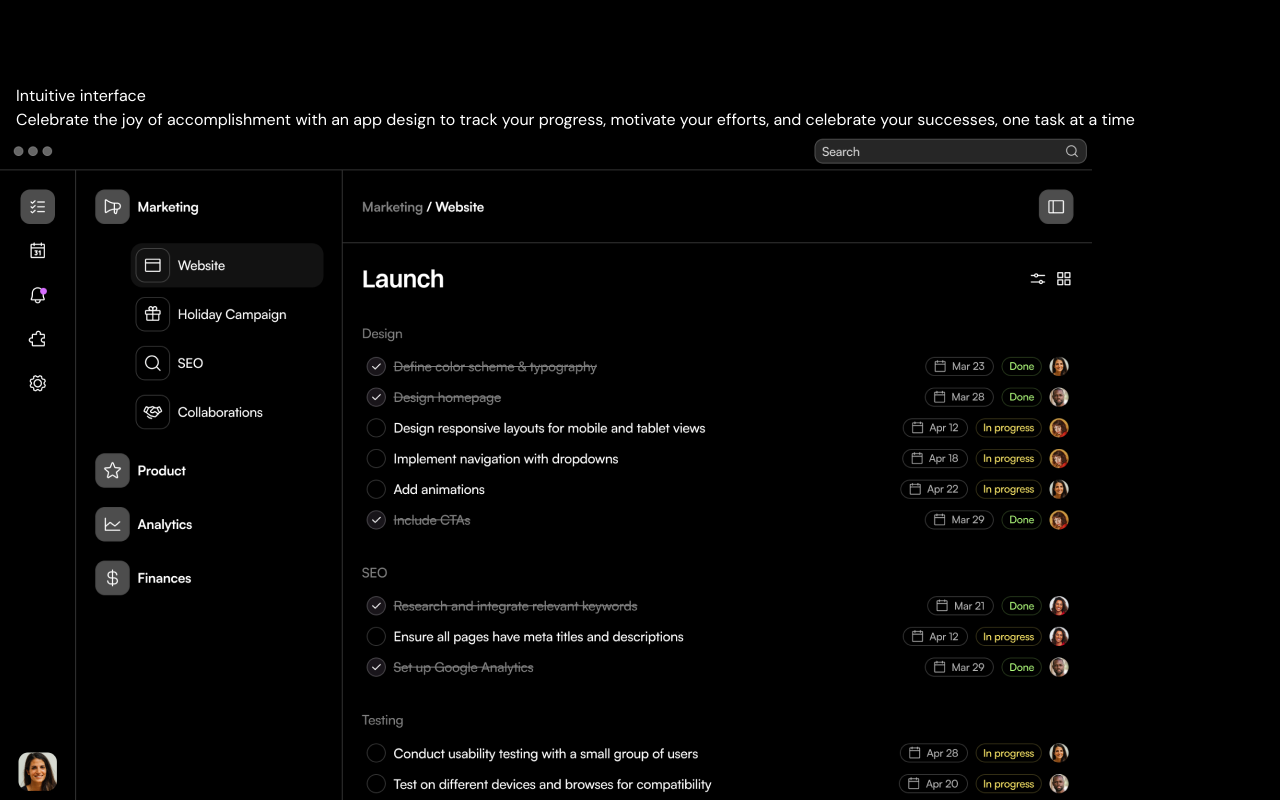
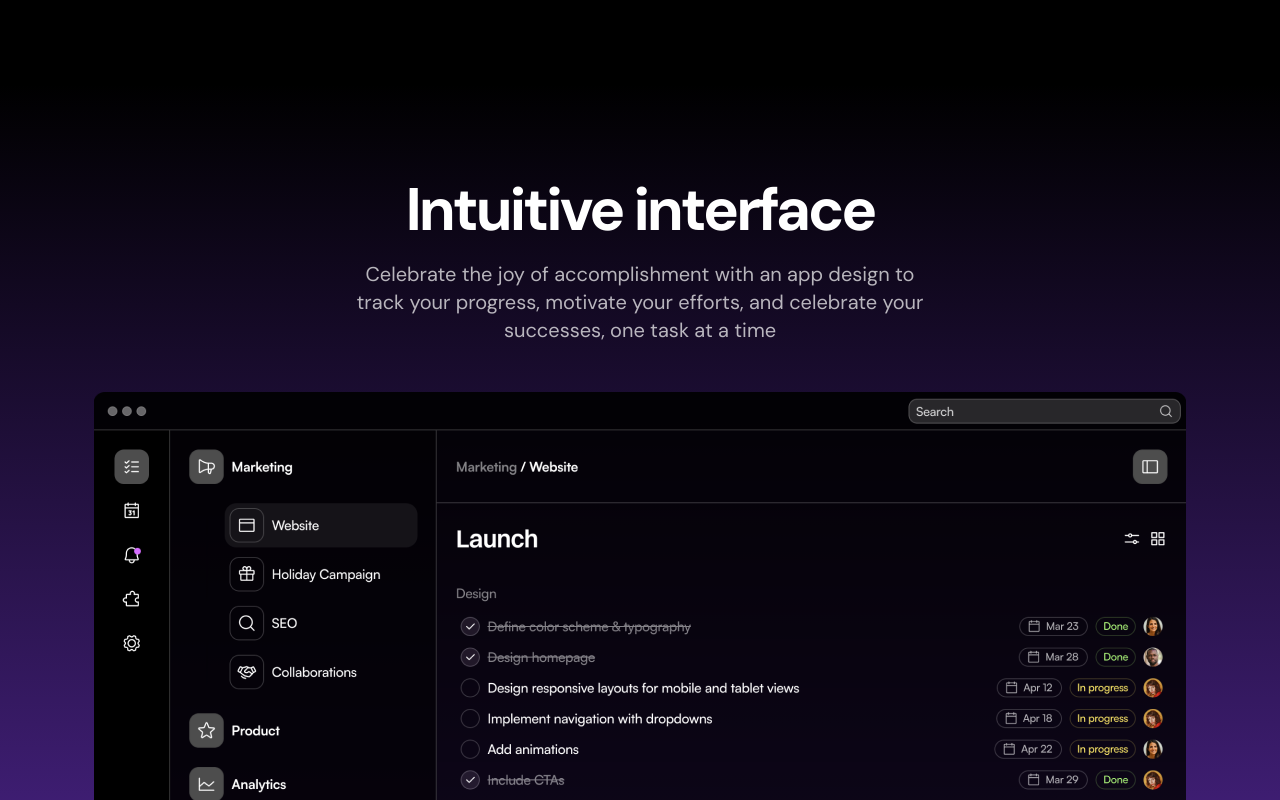
Before and after one commit to diego-teileche/dark-saas-landing-page, a Next.js app: page / in a window 1280 px wide. Shown: the part 1760-2560 px from the top of the page. Built offline with nearby package versions, Linux system fonts and the light colour scheme.

Commit message:
Product Showcase | Styles added

```diff
--- a/src/components/ProductShowcase.tsx
+++ b/src/components/ProductShowcase.tsx
@@ -3,19 +3,26 @@ import appScreen from "../assets/images/app-screen.png"
 
 export const ProductShowcase = () => {
   return (
-    <section className="bg-black text-white">
+    <section className="bg-gradient-to-b from-black to-[#5d2cab] py-[72px] text-white sm:py-24">
       <div className="container">
-        <h2>Intuitive interface</h2>
-        <p>
+        <h2 className="text-center text-5xl font-bold tracking-tighter sm:text-6xl">
+          Intuitive interface
+        </h2>
+        <div className="mx-auto max-w-xl">
+          <p className="mt-5 text-center text-xl text-white/70">
             Celebrate the joy of accomplishment with an app design to track your
             progress, motivate your efforts, and celebrate your successes, one
             task at a time
           </p>
         </div>
+      </div>
+      <div className="mx-4 mt-12 flex justify-center">
         <Image
           src={appScreen}
+          className=""
           alt="The product screenshot | SaaS Landing Page built by Diego Tech"
         />
+      </div>
     </section>
   )
 }
```
Lines whose indentation alone changed are shown as unchanged.
